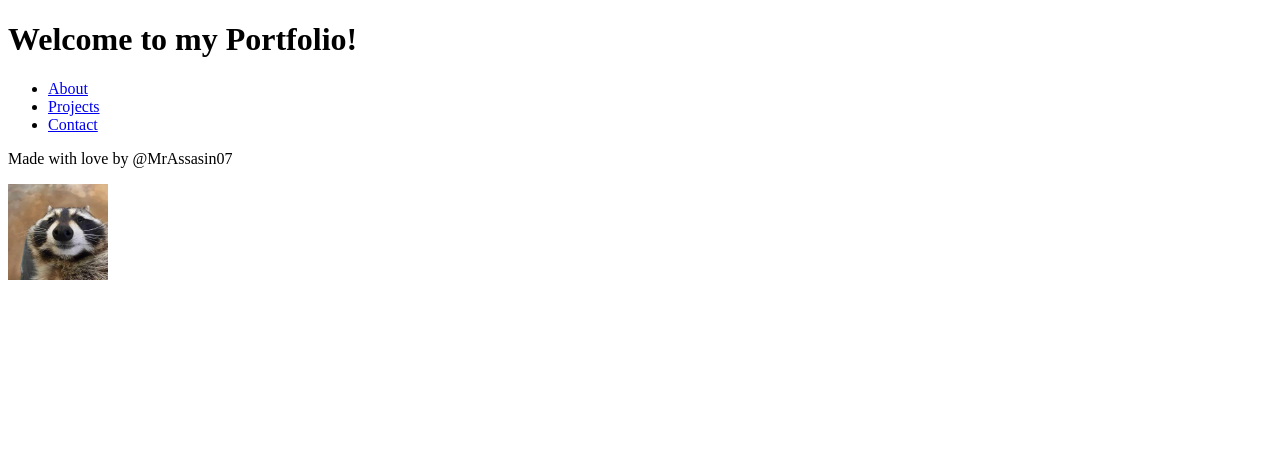
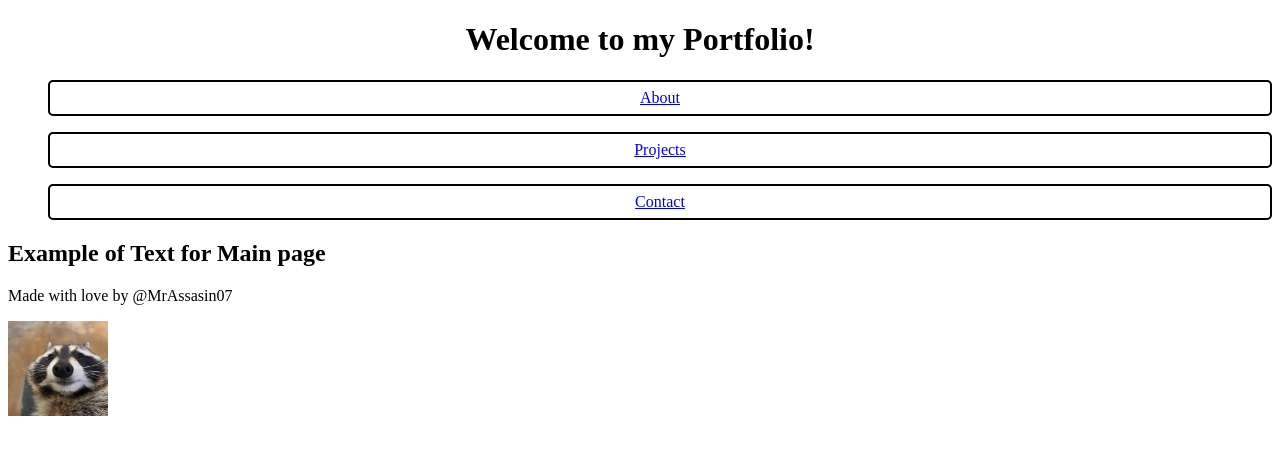
Before and after one commit to MrAssasin07/Portfolio_codedex, a plain HTML site: page index.html in a window 1280 px wide. Drawn offline with Linux system fonts and the light colour scheme.

Commit message:
add sections

```diff
--- a/index.html
+++ b/index.html
@@ -4,7 +4,9 @@
   <meta charset="UTF-8">
   <meta name="viewport" content="width=device-width, initial-scale=1.0">
   <title>Portfolio</title>
-  <link href="styles.css" rel="stylesheet" />
+  <link href="style.css" rel="stylesheet" />
+  </head>
+  <body>
   <header>
     <h1>Welcome to my Portfolio!</h1>
     <nav>
@@ -14,14 +16,13 @@
 <li><a href="#contact-section">Contact</a></li>
         </ul>
   </nav>
-  </header>
-</head>
-<body>
-  <header>
-  </header>
+</header>
   <main>
+    <section id="#projects-section">
+        <h2>Example of Text for Main page</h2>
+    </section>
   </main>
-  <footer>
+  <footer id="#contact-section">
     <p>Made with love by @MrAssasin07</p>
         <img width="100" src="Resources/Logo.jpeg">
   </footer>
--- a/style.css
+++ b/style.css
@@ -0,0 +1,11 @@
+header{
+    z-index: 1;
+    text-align: center
+}
+nav li {
+    padding: 7px;
+  margin: 1em auto;
+  border: 2px solid #000;
+    border-radius: 5px;
+  list-style-type: none;
+}
```
